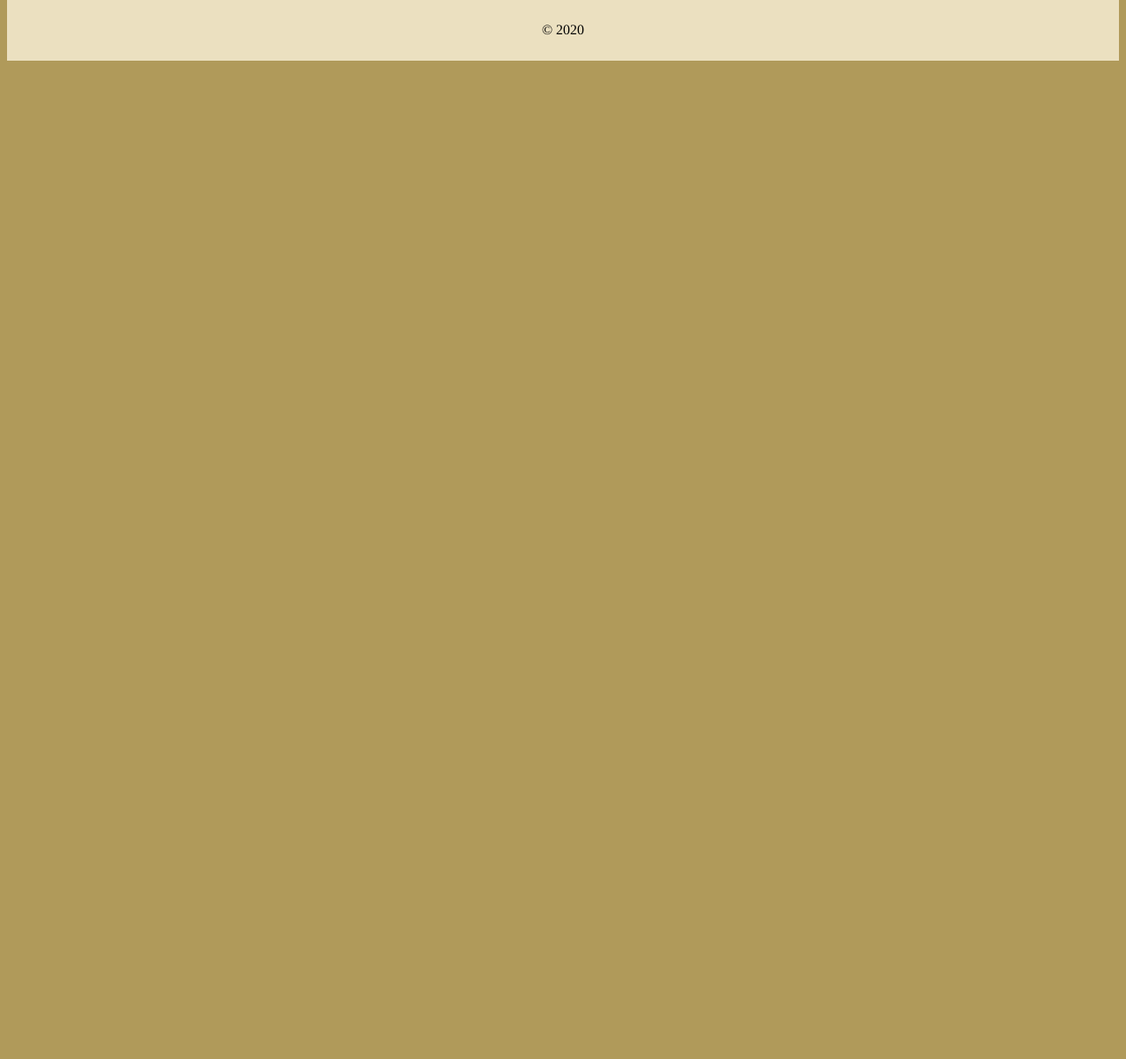
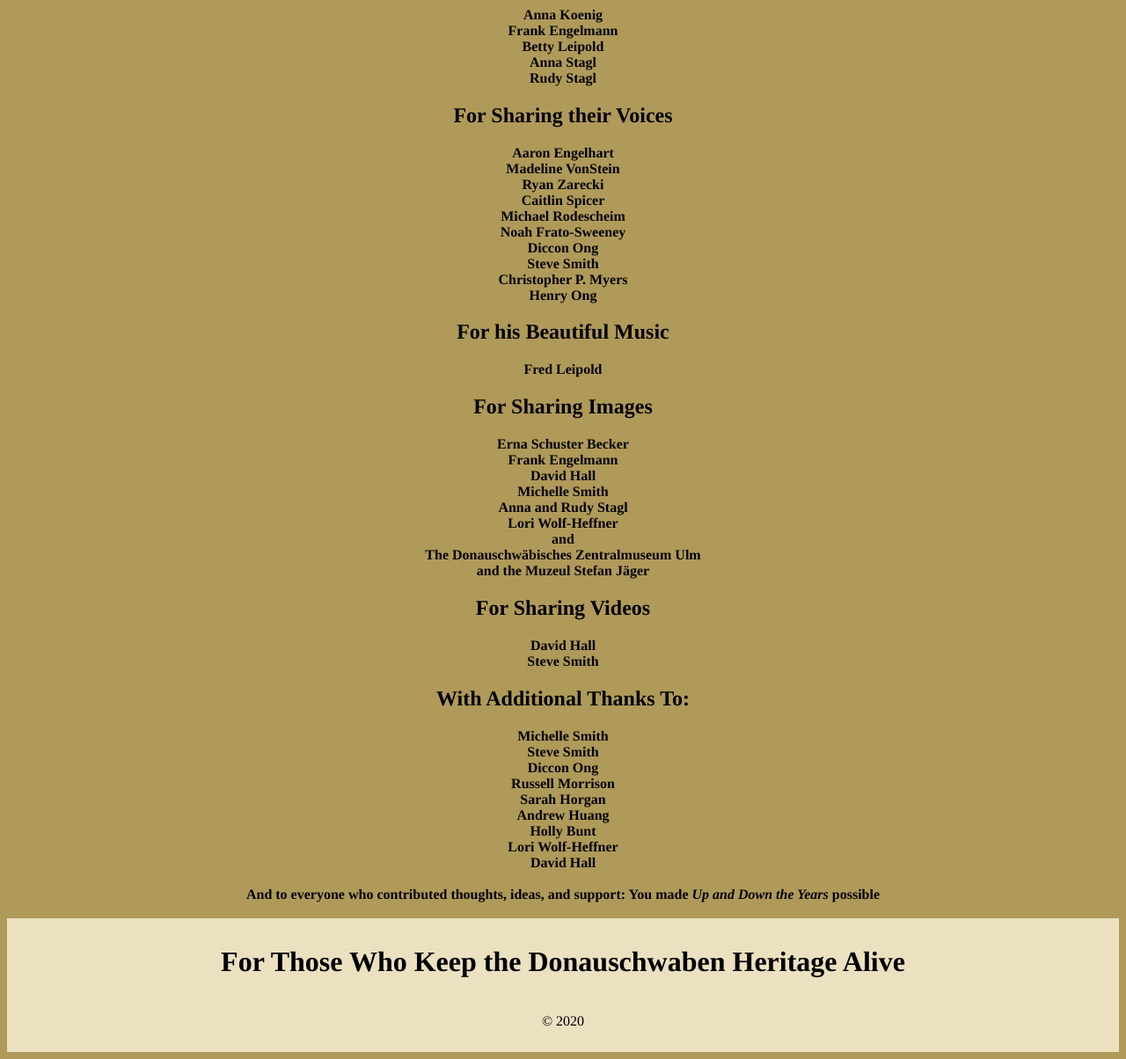
Before and after one commit to ilyanaDev/up-and-down-the-years, a plain HTML site: page thankyou.html in a window 1280 px wide. Shown: the part 384-1588 px from the top of the page at 88% size. Before the commit the page ends 800 px from the top, so only its background shows below. Drawn offline with Linux system fonts and the light colour scheme.

Commit message:
thank you's

```diff
--- a/thankyou.html
+++ b/thankyou.html
@@ -10,19 +10,115 @@
         </div>
         <div class="topnav">
             <a href="index.html">Home</a>
+            <a href="director.html">Director</a>
             <!-- <a href="about.html">About</a> -->
             <a href="interviewees.html">Interviewees</a>
             <a href="actors.html">Actors</a>
             <a href="thankyou.html" class="active">Thank You's</a>
-            <a href="director.html">Director</a>
             <a href="resources.html">Resources</a>
             <!--<a href="contact.html">Contact</a>-->
         </div>
 
-        This is my Thank you page
+        <h1>Thank You's</h1>
+
+        <h2>For Sharing their Stories</h2>
+        <strong>
+            Anna Koenig
+            <br>
+            Frank Engelmann
+            <br>
+            Betty Leipold
+            <br>
+            Anna Stagl
+            <br>
+            Rudy Stagl
+        </strong>
+        <h2>
+            For Sharing their Voices
+        </h2>
+        <strong>
+            Aaron Engelhart
+            <br>
+            Madeline VonStein
+            <br>
+            Ryan Zarecki
+            <br>
+            Caitlin Spicer
+            <br>
+            Michael Rodescheim
+            <br>
+            Noah Frato-Sweeney
+            <br>
+            Diccon Ong
+            <br>
+            Steve Smith
+            <br>
+            Christopher P. Myers
+            <br>
+            Henry Ong
+        </strong>
+
+        <h2>
+            For his Beautiful Music
+        </h2>
+        <strong>Fred Leipold</strong>
+
+        <h2>For Sharing Images</h2>
+        <strong>
+            Erna Schuster Becker
+            <br>
+            Frank Engelmann
+            <br>
+            David Hall
+            <br>
+            Michelle Smith
+            <br>
+            Anna and Rudy Stagl
+            <br>
+            Lori Wolf-Heffner
+            <br>
+            and
+            <br>
+            The Donauschwäbisches Zentralmuseum Ulm
+            <br>
+            and the Muzeul Stefan Jäger
+        </strong>
+        <h2>
+            For Sharing Videos
+        </h2>
+        <strong>
+            David Hall
+            <br>
+            Steve Smith
+        </strong>
+        <h2>
+            With Additional Thanks To:
+        </h2>
+        <strong>
+            Michelle Smith
+            <br>
+            Steve Smith
+            <br>
+            Diccon Ong
+            <br>
+            Russell Morrison
+            <br>
+            Sarah Horgan
+            <br>
+            Andrew Huang
+            <br>
+            Holly Bunt
+            <br>
+            Lori Wolf-Heffner
+            <br>
+            David Hall
+            <br>
+            <br>
+            And to everyone who contributed thoughts, ideas, and support: You made <i>Up and Down the Years</i> possible
+        </strong>
+
         <br>
-        I will use it to thank everyone who contributed to my documentary in a role other than actor or interviewee.
-
+        <br>
         <div class="footer">
 
 
```
Also changed, not shown: actors.html (+1 -1 lines), director.html (+1 -1 lines), engelmann.html (+1 -1 lines), index.html (+1 -1 lines), interviewees.html (+1 -1 lines), koenig.html (+1 -1 lines), leipold.html (+1 -1 lines), resources.html (+2 -2 lines), stagl.html (+1 -1 lines).
